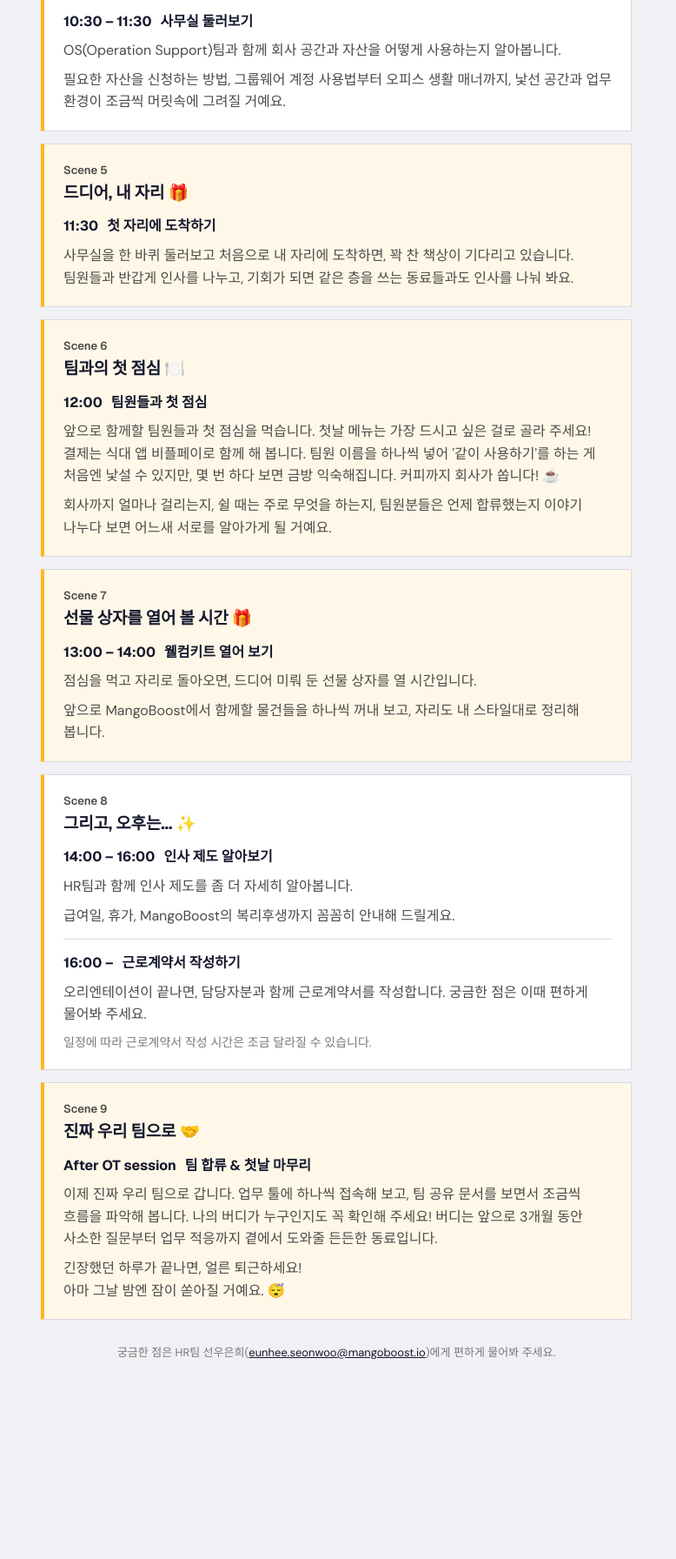
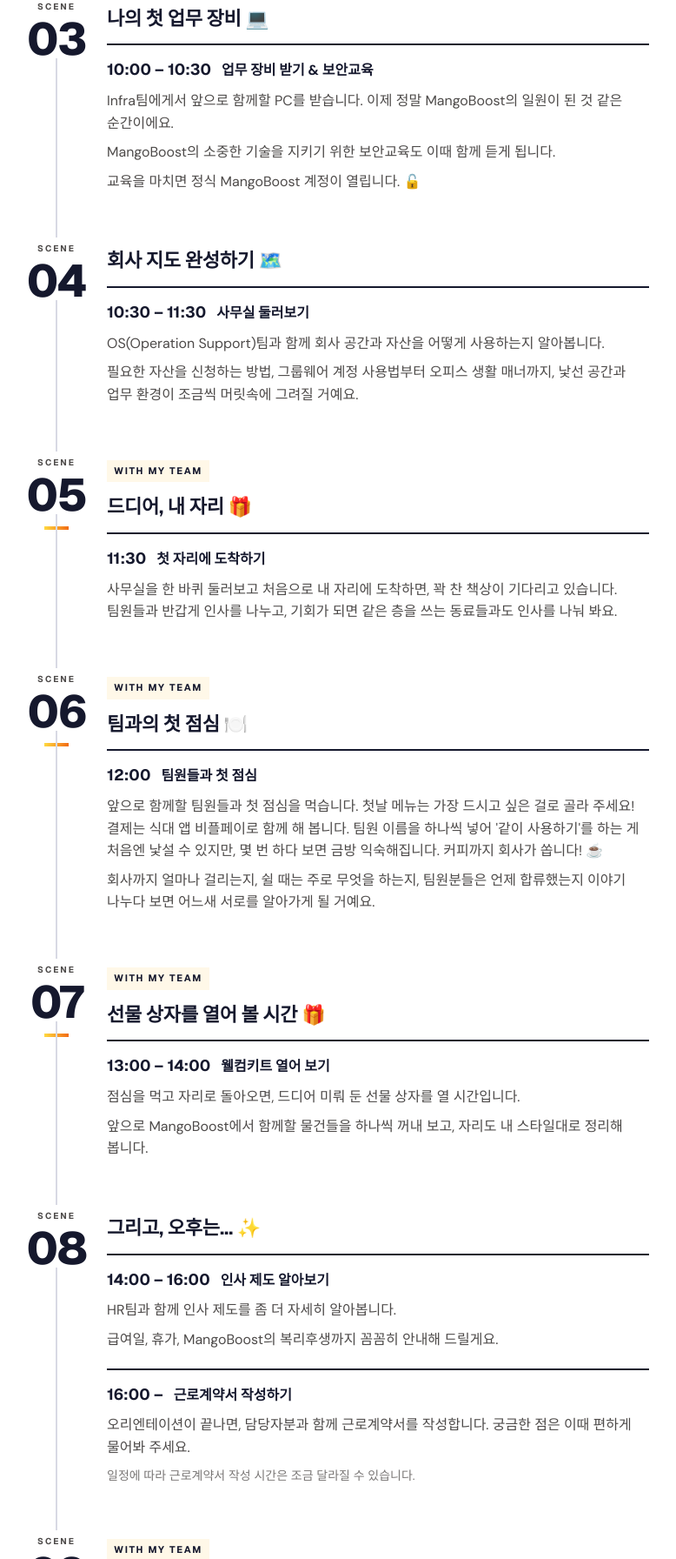
Before and after one commit to eunheeseonwoo-netizen/welcome-letter, a plain HTML site: page first-day.html in a window 1280 px wide. Shown: the part 1008-2800 px from the top of the page at 87% size, without its empty margins (253-1031 px from the left). Before the commit the page ends 2630 px from the top, so only its background shows below. Drawn offline with nearby package versions, Linux system fonts and the light colour scheme.

Commit message:
First-day page: brand redesign (navy hero, logo, scene timeline)
Co-Authored-By: Claude Opus 5.5 <noreply@anthropic.com>

```diff
--- a/first-day.html
+++ b/first-day.html
@@ -7,150 +7,245 @@
 <meta name="robots" content="noindex, nofollow">
 <link rel="preconnect" href="https://fonts.googleapis.com">
 <link rel="preconnect" href="https://fonts.gstatic.com" crossorigin>
-<link href="https://fonts.googleapis.com/css2?family=DM+Sans:wght@400;700&family=Geist:wght@600;700&family=Noto+Sans+KR:wght@400;700&display=swap" rel="stylesheet">
+<link href="https://fonts.googleapis.com/css2?family=DM+Sans:wght@400;700&family=Geist:wght@500;700;800&family=Noto+Sans+KR:wght@400;700&display=swap" rel="stylesheet">
 <style>
-  /* MangoBoost Brand Guidelines v2.0 */
+  /* MangoBoost Brand Guidelines v2.0
+     Geist = headings / numbers, DM Sans = body (160%), Navy + Mango, Silver lines */
   :root {
     --mango: #FFB81C;
-    --grad-a: #FFD940;
-    --grad-b: #F26B14;
+    --grad: linear-gradient(90deg, #FFD940, #F26B14);
     --gray: #4D4A49;
     --navy: #15182D;
+    --navy-2: #262A40;
     --silver: #D8D9E4;
     --pale: #F1F1F5;
     --tint: #FFF8E8;
-    --muted: #7A7776;
     --head: "Geist", "Noto Sans KR", Arial, sans-serif;
     --text: "DM Sans", "Noto Sans KR", Arial, sans-serif;
   }
   * { box-sizing: border-box; }
+  html { background: var(--navy); }
   body {
     margin: 0;
-    background: var(--pale);
+    background: #fff;
     color: var(--gray);
     font-family: var(--text);
     font-size: 16px;
     line-height: 1.6;
     -webkit-font-smoothing: antialiased;
-    padding: env(safe-area-inset-top, 0px) 16px env(safe-area-inset-bottom, 0px);
   }
-  .wrap { max-width: 680px; margin: 0 auto; padding: 0 0 56px; }
-  .bar { height: 4px; background: var(--mango); background-image: linear-gradient(90deg, var(--grad-a), var(--grad-b)); }
-  header { background: #fff; border: 1px solid var(--silver); border-top: 0; padding: 32px 28px 28px; }
-  .eyebrow { font-family: var(--head); font-weight: 600; font-size: 13px; letter-spacing: 0.02em; color: var(--gray); margin: 0 0 8px; }
-  h1 { font-family: var(--head); font-weight: 700; font-size: clamp(24px, 6vw, 30px); line-height: 1.3; letter-spacing: -0.01em; color: var(--navy); margin: 0 0 10px; word-break: keep-all; }
-  .intro { margin: 0; word-break: keep-all; }
 
-  ol.scenes { list-style: none; margin: 20px 0 0; padding: 0; display: grid; gap: 14px; }
-  .scene { background: #fff; border: 1px solid var(--silver); border-left: 4px solid var(--mango); padding: 20px 22px; }
-  .scene.team { background: var(--tint); }
-  .scene .label { font-family: var(--head); font-weight: 600; font-size: 13px; color: var(--gray); margin: 0 0 2px; }
-  .scene h2 { font-family: var(--head); font-weight: 700; font-size: 19px; line-height: 1.4; letter-spacing: -0.01em; color: var(--navy); margin: 0 0 12px; word-break: keep-all; }
-  .time { display: flex; flex-wrap: wrap; align-items: baseline; gap: 4px 10px; margin: 0 0 8px; }
-  .time b { font-family: var(--head); font-weight: 700; color: var(--navy); white-space: nowrap; }
-  .time span { font-weight: 700; color: var(--navy); }
-  .scene p { margin: 0 0 8px; word-break: keep-all; }
-  .scene p:last-child { margin-bottom: 0; }
-  .scene .sub { border-top: 1px solid var(--silver); margin-top: 14px; padding-top: 14px; }
-  .note { font-size: 14px; color: var(--muted); }
+  /* ---------- hero ---------- */
+  .hero {
+    background: var(--navy);
+    color: #fff;
+    padding: calc(56px + env(safe-area-inset-top, 0px)) 24px 64px;
+    text-align: center;
+  }
+  .hero img { width: 96px; height: auto; display: block; margin: 0 auto 36px; }
+  .kicker { font-family: var(--head); font-weight: 700; font-size: 12px; letter-spacing: 0.24em; color: var(--mango); margin: 0 0 14px; }
+  .hero h1 {
+    font-family: var(--head); font-weight: 800; letter-spacing: -0.01em;
+    font-size: clamp(30px, 7.5vw, 46px); line-height: 1.2;
+    margin: 0 auto 16px; max-width: 12em; word-break: keep-all;
+  }
+  .hero p { margin: 0 auto; max-width: 30em; color: var(--silver); word-break: keep-all; }
+  .stripe { height: 6px; background: var(--mango); background-image: var(--grad); }
 
-  footer { margin-top: 28px; text-align: center; font-size: 13px; color: var(--muted); }
-  footer a { color: var(--navy); }
+  /* ---------- timeline ---------- */
+  main { max-width: 760px; margin: 0 auto; padding: 56px 20px 72px; }
+  .scenes { list-style: none; margin: 0; padding: 0; }
+  .scene {
+    display: grid;
+    grid-template-columns: 76px 1fr;
+    column-gap: 20px;
+    position: relative;
+    padding-bottom: 48px;
+  }
+  .scene::before {             /* 세로 타임라인 */
+    content: ""; position: absolute; left: 37px; top: 64px; bottom: 8px;
+    width: 2px; background: var(--silver);
+  }
+  .scene:last-child { padding-bottom: 0; }
+  .scene:last-child::before { display: none; }
+  .num {
+    font-family: var(--head); font-weight: 800; font-size: 52px; line-height: 1;
+    letter-spacing: -0.03em; color: var(--navy); text-align: center;
+  }
+  .num small { display: block; font-size: 10px; font-weight: 700; letter-spacing: 0.2em; color: var(--gray); margin-bottom: 6px; }
+  .scene.team .num { color: var(--navy); }
+  .scene.team .num::after {
+    content: ""; display: block; width: 28px; height: 4px; margin: 10px auto 0;
+    background: var(--mango); background-image: var(--grad);
+  }
+  .body h2 {
+    font-family: var(--head); font-weight: 700; font-size: 22px; line-height: 1.35;
+    letter-spacing: -0.01em; color: var(--navy); margin: 4px 0 14px; word-break: keep-all;
+  }
+  .slot { margin: 0 0 12px; padding: 14px 0 0; border-top: 2px solid var(--navy); }
+  .slot + .slot { margin-top: 20px; }
+  .when { display: flex; flex-wrap: wrap; align-items: baseline; gap: 2px 12px; margin: 0 0 8px; }
+  .when b { font-family: var(--head); font-weight: 700; font-size: 18px; color: var(--navy); white-space: nowrap; }
+  .when span { font-weight: 700; color: var(--navy); }
+  .body p { margin: 0 0 8px; word-break: keep-all; }
+  .body p:last-child { margin-bottom: 0; }
+  .tag {
+    display: inline-block; font-family: var(--head); font-weight: 700; font-size: 11px;
+    letter-spacing: 0.16em; color: var(--navy); background: var(--tint);
+    padding: 4px 8px; margin: 0 0 10px;
+  }
+  .note { font-size: 14px; color: #7A7776; }
+
+  /* ---------- end ---------- */
+  .end { background: var(--navy); color: var(--silver); text-align: center; padding: 48px 24px calc(48px + env(safe-area-inset-bottom, 0px)); }
+  .end strong { display: block; font-family: var(--head); font-weight: 800; font-size: 24px; color: #fff; margin-bottom: 10px; }
+  .end a { color: var(--mango); }
+
+  @media (max-width: 480px) {
+    .scene { grid-template-columns: 52px 1fr; column-gap: 14px; }
+    .scene::before { left: 25px; top: 52px; }
+    .num { font-size: 38px; }
+    .body h2 { font-size: 19px; }
+  }
 </style>
 </head>
 <body>
-<div class="wrap">
-  <div class="bar"></div>
-  <header>
-    <p class="eyebrow">MangoBoost HR팀</p>
+
+<header class="hero">
+  <img src="logo_vertical_mango.png" alt="MangoBoost">
+  <p class="kicker">DAY ONE PREVIEW</p>
   <h1>망고부스터의 첫 출근 날 예고편</h1>
-    <p class="intro">첫날 어떤 하루를 보내게 될지, 장면별로 미리 보여 드릴게요.</p>
+  <p>첫날 어떤 하루를 보내게 될지, 장면별로 미리 보여 드릴게요.</p>
 </header>
+<div class="stripe"></div>
 
+<main>
   <ol class="scenes">
     <li class="scene">
-      <p class="label">Scene 1</p>
+      <div class="num"><small>SCENE</small>01</div>
+      <div class="body">
         <h2>6층 문이 열리면 ☕</h2>
-      <p class="time"><b>09:20</b><span>무사히 도착하기</span></p>
+        <div class="slot">
+          <p class="when"><b>09:20</b><span>무사히 도착하기</span></p>
           <p>6층에 도착해서 연락 주시면 온보딩 담당자가 출입문을 열어드립니다.</p>
           <p>온보딩은 오전 9시 30분에 시작합니다. 서두르지 마시고, 커피 한 잔 내리면서 숨을 골라 보세요.</p>
+        </div>
+      </div>
     </li>
 
     <li class="scene">
-      <p class="label">Scene 2</p>
+      <div class="num"><small>SCENE</small>02</div>
+      <div class="body">
         <h2>우리는 이런 회사입니다 🏢</h2>
-      <p class="time"><b>09:30 – 10:00</b><span>MangoBoost와 인사 나누기</span></p>
+        <div class="slot">
+          <p class="when"><b>09:30 – 10:00</b><span>MangoBoost와 인사 나누기</span></p>
           <p>HR팀과 마주 앉아 반가운 환영 인사를 나눕니다.</p>
           <p>오시는 길은 괜찮았는지, 입사 전 궁금했던 건 없었는지 편하게 이야기 나누고, 이어서 MangoBoost에서 함께 일하기 위해 알아 두면 좋은 Basic Rules를 안내해 드립니다.</p>
           <p>이날 자료는 공유 파일로 모두 드리니, 편하게 들어 주세요.</p>
+        </div>
+      </div>
     </li>
 
     <li class="scene">
-      <p class="label">Scene 3</p>
+      <div class="num"><small>SCENE</small>03</div>
+      <div class="body">
         <h2>나의 첫 업무 장비 💻</h2>
-      <p class="time"><b>10:00 – 10:30</b><span>업무 장비 받기 &amp; 보안교육</span></p>
+        <div class="slot">
+          <p class="when"><b>10:00 – 10:30</b><span>업무 장비 받기 &amp; 보안교육</span></p>
           <p>Infra팀에게서 앞으로 함께할 PC를 받습니다. 이제 정말 MangoBoost의 일원이 된 것 같은 순간이에요.</p>
           <p>MangoBoost의 소중한 기술을 지키기 위한 보안교육도 이때 함께 듣게 됩니다.</p>
           <p>교육을 마치면 정식 MangoBoost 계정이 열립니다. 🔓</p>
+        </div>
+      </div>
     </li>
 
     <li class="scene">
-      <p class="label">Scene 4</p>
+      <div class="num"><small>SCENE</small>04</div>
+      <div class="body">
         <h2>회사 지도 완성하기 🗺️</h2>
-      <p class="time"><b>10:30 – 11:30</b><span>사무실 둘러보기</span></p>
+        <div class="slot">
+          <p class="when"><b>10:30 – 11:30</b><span>사무실 둘러보기</span></p>
           <p>OS(Operation Support)팀과 함께 회사 공간과 자산을 어떻게 사용하는지 알아봅니다.</p>
           <p>필요한 자산을 신청하는 방법, 그룹웨어 계정 사용법부터 오피스 생활 매너까지, 낯선 공간과 업무 환경이 조금씩 머릿속에 그려질 거예요.</p>
-    </li>
-
-    <li class="scene team">
-      <p class="label">Scene 5</p>
-      <h2>드디어, 내 자리 🎁</h2>
-      <p class="time"><b>11:30</b><span>첫 자리에 도착하기</span></p>
-      <p>사무실을 한 바퀴 둘러보고 처음으로 내 자리에 도착하면, 꽉 찬 책상이 기다리고 있습니다. 팀원들과 반갑게 인사를 나누고, 기회가 되면 같은 층을 쓰는 동료들과도 인사를 나눠 봐요.</p>
-    </li>
-
-    <li class="scene team">
-      <p class="label">Scene 6</p>
-      <h2>팀과의 첫 점심 🍽️</h2>
-      <p class="time"><b>12:00</b><span>팀원들과 첫 점심</span></p>
-      <p>앞으로 함께할 팀원들과 첫 점심을 먹습니다. 첫날 메뉴는 가장 드시고 싶은 걸로 골라 주세요! 결제는 식대 앱 비플페이로 함께 해 봅니다. 팀원 이름을 하나씩 넣어 '같이 사용하기'를 하는 게 처음엔 낯설 수 있지만, 몇 번 하다 보면 금방 익숙해집니다. 커피까지 회사가 쏩니다! ☕</p>
-      <p>회사까지 얼마나 걸리는지, 쉴 때는 주로 무엇을 하는지, 팀원분들은 언제 합류했는지 이야기 나누다 보면 어느새 서로를 알아가게 될 거예요.</p>
-    </li>
-
-    <li class="scene team">
-      <p class="label">Scene 7</p>
-      <h2>선물 상자를 열어 볼 시간 🎁</h2>
-      <p class="time"><b>13:00 – 14:00</b><span>웰컴키트 열어 보기</span></p>
-      <p>점심을 먹고 자리로 돌아오면, 드디어 미뤄 둔 선물 상자를 열 시간입니다.</p>
-      <p>앞으로 MangoBoost에서 함께할 물건들을 하나씩 꺼내 보고, 자리도 내 스타일대로 정리해 봅니다.</p>
-    </li>
-
-    <li class="scene">
-      <p class="label">Scene 8</p>
-      <h2>그리고, 오후는… ✨</h2>
-      <p class="time"><b>14:00 – 16:00</b><span>인사 제도 알아보기</span></p>
-      <p>HR팀과 함께 인사 제도를 좀 더 자세히 알아봅니다.</p>
-      <p>급여일, 휴가, MangoBoost의 복리후생까지 꼼꼼히 안내해 드릴게요.</p>
-      <div class="sub">
-        <p class="time"><b>16:00 –</b><span>근로계약서 작성하기</span></p>
-        <p>오리엔테이션이 끝나면, 담당자분과 함께 근로계약서를 작성합니다. 궁금한 점은 이때 편하게 물어봐 주세요.</p>
-        <p class="note">일정에 따라 근로계약서 작성 시간은 조금 달라질 수 있습니다.</p>
+        </div>
       </div>
     </li>
 
     <li class="scene team">
-      <p class="label">Scene 9</p>
+      <div class="num"><small>SCENE</small>05</div>
+      <div class="body">
+        <span class="tag">WITH MY TEAM</span>
+        <h2>드디어, 내 자리 🎁</h2>
+        <div class="slot">
+          <p class="when"><b>11:30</b><span>첫 자리에 도착하기</span></p>
+          <p>사무실을 한 바퀴 둘러보고 처음으로 내 자리에 도착하면, 꽉 찬 책상이 기다리고 있습니다. 팀원들과 반갑게 인사를 나누고, 기회가 되면 같은 층을 쓰는 동료들과도 인사를 나눠 봐요.</p>
+        </div>
+      </div>
+    </li>
+
+    <li class="scene team">
+      <div class="num"><small>SCENE</small>06</div>
+      <div class="body">
+        <span class="tag">WITH MY TEAM</span>
+        <h2>팀과의 첫 점심 🍽️</h2>
+        <div class="slot">
+          <p class="when"><b>12:00</b><span>팀원들과 첫 점심</span></p>
+          <p>앞으로 함께할 팀원들과 첫 점심을 먹습니다. 첫날 메뉴는 가장 드시고 싶은 걸로 골라 주세요! 결제는 식대 앱 비플페이로 함께 해 봅니다. 팀원 이름을 하나씩 넣어 '같이 사용하기'를 하는 게 처음엔 낯설 수 있지만, 몇 번 하다 보면 금방 익숙해집니다. 커피까지 회사가 쏩니다! ☕</p>
+          <p>회사까지 얼마나 걸리는지, 쉴 때는 주로 무엇을 하는지, 팀원분들은 언제 합류했는지 이야기 나누다 보면 어느새 서로를 알아가게 될 거예요.</p>
+        </div>
+      </div>
+    </li>
+
+    <li class="scene team">
+      <div class="num"><small>SCENE</small>07</div>
+      <div class="body">
+        <span class="tag">WITH MY TEAM</span>
+        <h2>선물 상자를 열어 볼 시간 🎁</h2>
+        <div class="slot">
+          <p class="when"><b>13:00 – 14:00</b><span>웰컴키트 열어 보기</span></p>
+          <p>점심을 먹고 자리로 돌아오면, 드디어 미뤄 둔 선물 상자를 열 시간입니다.</p>
+          <p>앞으로 MangoBoost에서 함께할 물건들을 하나씩 꺼내 보고, 자리도 내 스타일대로 정리해 봅니다.</p>
+        </div>
+      </div>
+    </li>
+
+    <li class="scene">
+      <div class="num"><small>SCENE</small>08</div>
+      <div class="body">
+        <h2>그리고, 오후는… ✨</h2>
+        <div class="slot">
+          <p class="when"><b>14:00 – 16:00</b><span>인사 제도 알아보기</span></p>
+          <p>HR팀과 함께 인사 제도를 좀 더 자세히 알아봅니다.</p>
+          <p>급여일, 휴가, MangoBoost의 복리후생까지 꼼꼼히 안내해 드릴게요.</p>
+        </div>
+        <div class="slot">
+          <p class="when"><b>16:00 –</b><span>근로계약서 작성하기</span></p>
+          <p>오리엔테이션이 끝나면, 담당자분과 함께 근로계약서를 작성합니다. 궁금한 점은 이때 편하게 물어봐 주세요.</p>
+          <p class="note">일정에 따라 근로계약서 작성 시간은 조금 달라질 수 있습니다.</p>
+        </div>
+      </div>
+    </li>
+
+    <li class="scene team">
+      <div class="num"><small>SCENE</small>09</div>
+      <div class="body">
+        <span class="tag">WITH MY TEAM</span>
         <h2>진짜 우리 팀으로 🤝</h2>
-      <p class="time"><b>After OT session</b><span>팀 합류 &amp; 첫날 마무리</span></p>
+        <div class="slot">
+          <p class="when"><b>After OT session</b><span>팀 합류 &amp; 첫날 마무리</span></p>
           <p>이제 진짜 우리 팀으로 갑니다. 업무 툴에 하나씩 접속해 보고, 팀 공유 문서를 보면서 조금씩 흐름을 파악해 봅니다. 나의 버디가 누구인지도 꼭 확인해 주세요! 버디는 앞으로 3개월 동안 사소한 질문부터 업무 적응까지 곁에서 도와줄 든든한 동료입니다.</p>
           <p>긴장했던 하루가 끝나면, 얼른 퇴근하세요!<br>아마 그날 밤엔 잠이 쏟아질 거예요. 😴</p>
+        </div>
+      </div>
     </li>
   </ol>
+</main>
 
-  <footer>
+<div class="stripe"></div>
+<footer class="end">
+  <strong>See you on Day One.</strong>
   궁금한 점은 HR팀 선우은희(<a href="mailto:eunhee.seonwoo@mangoboost.io">eunhee.seonwoo@mangoboost.io</a>)에게 편하게 물어봐 주세요.
 </footer>
-</div>
 
 </body>
 </html>
```
Also changed, not shown: logo_vertical_mango.png (added). Lines whose indentation alone changed are shown as unchanged.
